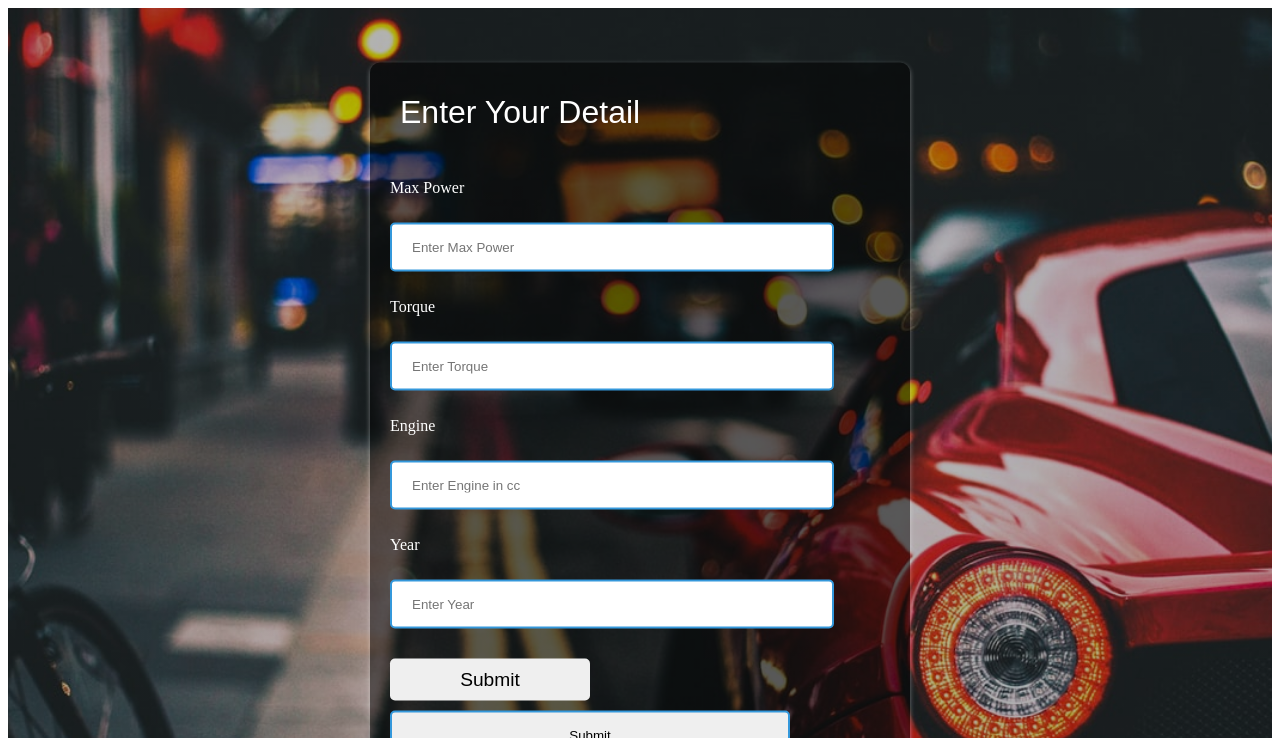
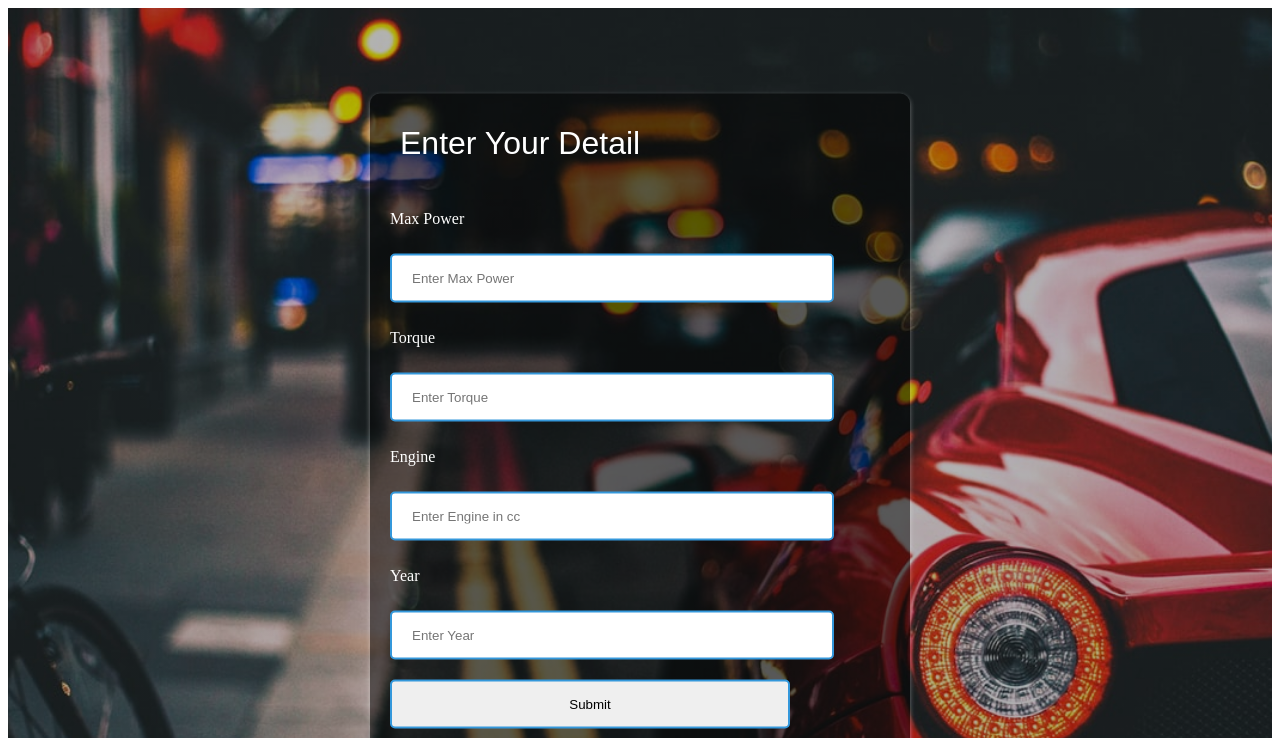
Before and after one commit to arsh-purewal/car-price-prediction, a Flask app: page / in a window 1280 px wide. Shown: the top 738 px of the page. Run offline with Flask 2, Linux system fonts and the light colour scheme; parts of the project's set-up code (start-up, migrations or seed data) failed here and were passed over.

Commit message:
Update index.html

```diff
--- a/templates/index.html
+++ b/templates/index.html
@@ -28,8 +28,7 @@
                 <div class="formInput_container">
                     <p>Year</p>
                    <input type="number" placeholder="Enter Year">
-                </div>
-                 <button type="submit">Submit</button>
+                 </div>
                  <input type="submit" class = "btn btn-primary"></input>
                  <div class="result">
                  <b style="color: aliceblue;">Predicted_Price:{{Predictd_Price}}</b>
```
